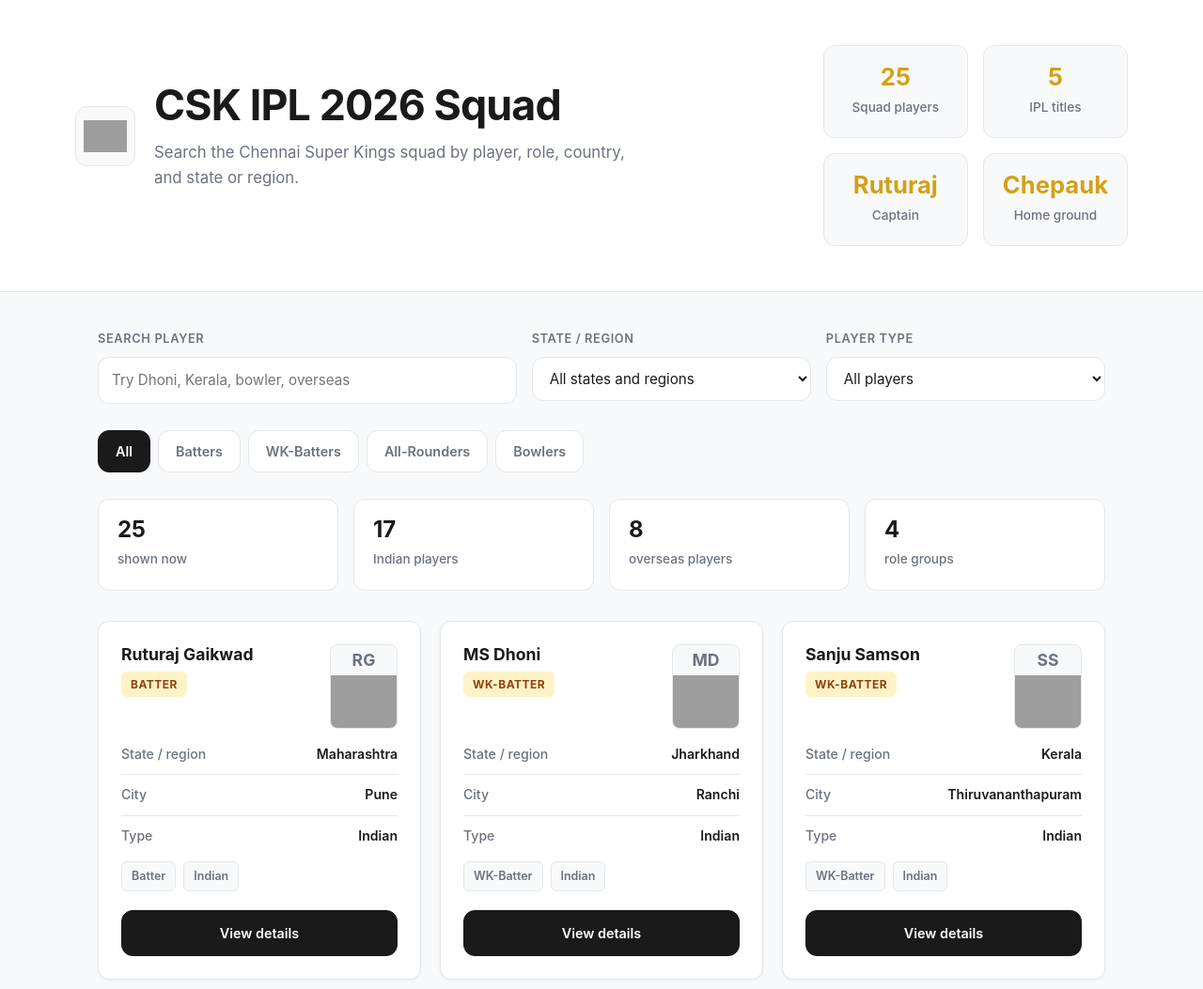
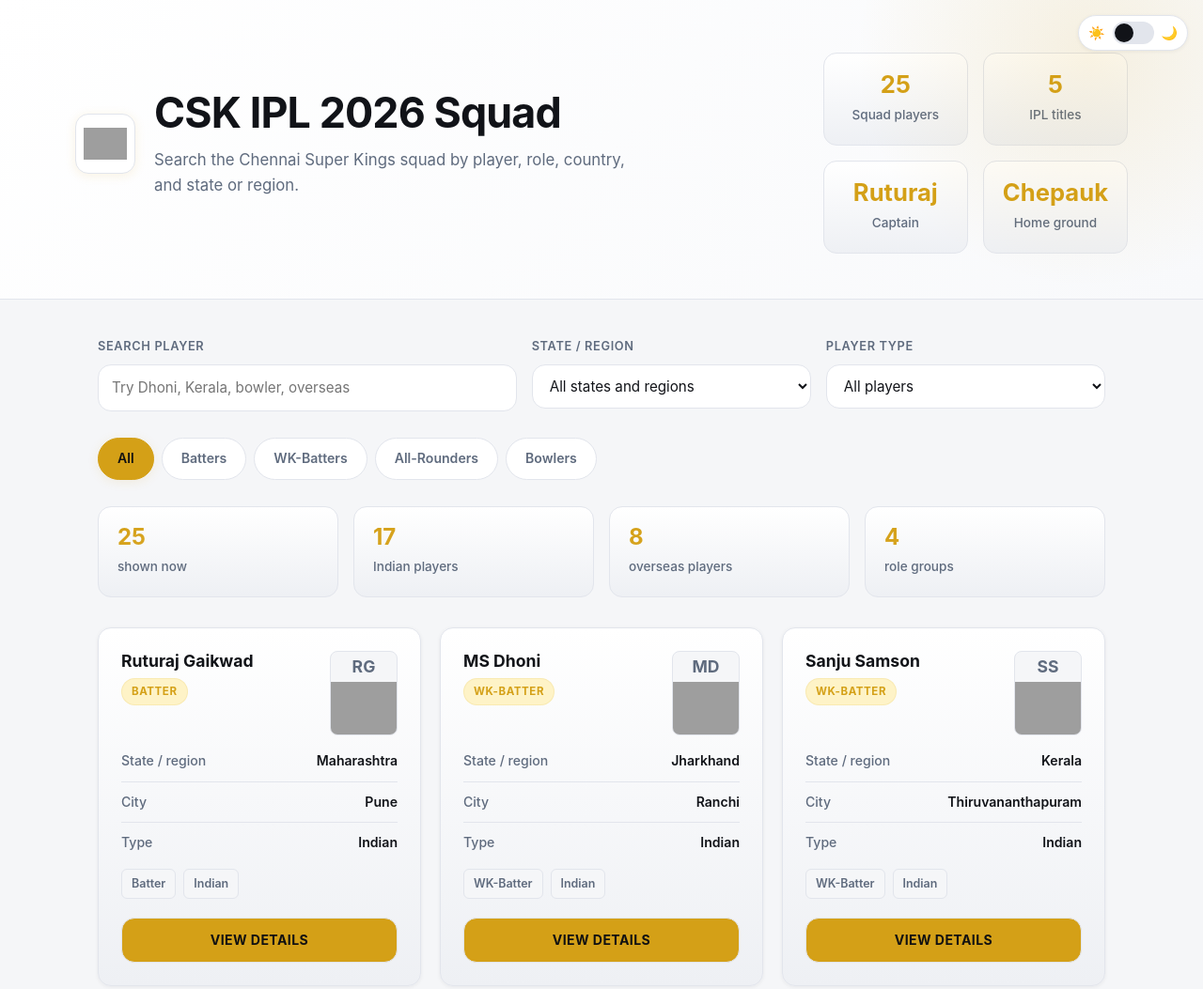
Before and after one commit to sahilnadafexcelligents-glitch/CSK-IPL-2026-Squad, a website: page index.html in a window 1280 px wide. Shown: the top 1053 px of the page at 94% size. Drawn offline with Linux system fonts and the light colour scheme; grey boxes are pictures that could not be loaded.

Commit message:
Add dark mode with light mode toggle and visual enhancements

```diff
--- a/index.html
+++ b/index.html
@@ -6,16 +6,50 @@
   <title>CSK IPL 2026 Squad</title>
   <style>
     :root {
-      --bg: #f8f9fa;
+      --bg: #0c0f14;
+      --bg-subtle: #11151e;
+      --surface: #161b25;
+      --surface-hover: #1c2230;
+      --text: #f0f2f5;
+      --text-secondary: #8b95a8;
+      --border: #252d3a;
+      --border-hover: #3a4457;
+      --accent: #f5c542;
+      --accent-glow: rgba(245, 197, 66, 0.15);
+      --accent-light: rgba(245, 197, 66, 0.1);
+      --accent-text: #d4a017;
+      --radius: 14px;
+      --shadow: 0 2px 8px rgba(0,0,0,0.2);
+      --shadow-hover: 0 8px 24px rgba(0,0,0,0.35), 0 0 0 1px var(--border-hover);
+      --hero-gradient: linear-gradient(135deg, #0c0f14 0%, #151a25 50%, #111820 100%);
+      --card-gradient: linear-gradient(180deg, var(--surface) 0%, var(--bg-subtle) 100%);
+      --toggle-bg: #252d3a;
+      --toggle-knob: #f5c542;
+      --input-bg: #1a2030;
+      --modal-overlay: rgba(0, 0, 0, 0.65);
+    }
+
+    :root.light {
+      --bg: #f5f6f8;
+      --bg-subtle: #eef0f4;
       --surface: #ffffff;
-      --text: #1a1a1a;
-      --text-secondary: #6b7280;
-      --border: #e5e7eb;
+      --surface-hover: #f8f9fb;
+      --text: #111318;
+      --text-secondary: #5f6b7e;
+      --border: #e2e5ec;
+      --border-hover: #c8cdd6;
       --accent: #d4a017;
+      --accent-glow: rgba(212, 160, 23, 0.12);
       --accent-light: #fef3c7;
-      --radius: 12px;
-      --shadow: 0 1px 3px rgba(0,0,0,0.04), 0 1px 2px rgba(0,0,0,0.02);
-      --shadow-hover: 0 4px 12px rgba(0,0,0,0.06);
+      --accent-text: #92400e;
+      --shadow: 0 1px 4px rgba(0,0,0,0.06);
+      --shadow-hover: 0 6px 20px rgba(0,0,0,0.1);
+      --hero-gradient: linear-gradient(135deg, #ffffff 0%, #f8f9fb 100%);
+      --card-gradient: linear-gradient(180deg, var(--surface) 0%, var(--bg-subtle) 100%);
+      --toggle-bg: #e2e5ec;
+      --toggle-knob: #111318;
+      --input-bg: #ffffff;
+      --modal-overlay: rgba(0, 0, 0, 0.35);
     }
 
     * { box-sizing: border-box; margin: 0; padding: 0; }
@@ -26,16 +60,83 @@
       color: var(--text);
       line-height: 1.6;
       -webkit-font-smoothing: antialiased;
+      transition: background 0.3s, color 0.3s;
     }
 
     img { max-width: 100%; display: block; }
     button, input, select { font: inherit; }
 
+    /* Theme toggle */
+    .theme-toggle {
+      position: fixed;
+      top: 16px;
+      right: 16px;
+      z-index: 100;
+      display: flex;
+      align-items: center;
+      gap: 8px;
+      background: var(--surface);
+      border: 1px solid var(--border);
+      border-radius: 50px;
+      padding: 6px 10px;
+      cursor: pointer;
+      box-shadow: var(--shadow);
+      transition: all 0.2s;
+    }
+
+    .theme-toggle:hover {
+      border-color: var(--accent);
+      box-shadow: 0 0 0 2px var(--accent-glow);
+    }
+
+    .toggle-track {
+      width: 44px;
+      height: 24px;
+      background: var(--toggle-bg);
+      border-radius: 12px;
+      position: relative;
+      transition: background 0.2s;
+    }
+
+    .toggle-knob {
+      position: absolute;
+      top: 2px;
+      left: 2px;
+      width: 20px;
+      height: 20px;
+      background: var(--toggle-knob);
+      border-radius: 50%;
+      transition: transform 0.2s;
+    }
+
+    :root:not(.light) .toggle-knob {
+      transform: translateX(20px);
+    }
+
+    .toggle-icon {
+      font-size: 14px;
+      line-height: 1;
+      user-select: none;
+    }
+
     /* Hero */
     .hero {
-      background: var(--surface);
+      background: var(--hero-gradient);
       border-bottom: 1px solid var(--border);
-      padding: 48px 24px;
+      padding: 56px 24px 48px;
+      position: relative;
+      overflow: hidden;
+    }
+
+    .hero::before {
+      content: "";
+      position: absolute;
+      top: -60%;
+      right: -10%;
+      width: 500px;
+      height: 500px;
+      background: radial-gradient(circle, var(--accent-glow) 0%, transparent 70%);
+      pointer-events: none;
     }
 
     .hero-inner {
@@ -59,9 +160,10 @@
       height: 64px;
       object-fit: contain;
       border-radius: var(--radius);
-      background: var(--bg);
+      background: var(--surface);
       padding: 8px;
       border: 1px solid var(--border);
+      box-shadow: 0 2px 12px var(--accent-glow);
     }
 
     .hero h1 {
@@ -86,11 +188,17 @@
     }
 
     .stat {
-      background: var(--bg);
+      background: var(--card-gradient);
       border: 1px solid var(--border);
       border-radius: var(--radius);
       padding: 20px;
       text-align: center;
+      transition: border-color 0.2s, transform 0.2s;
+    }
+
+    .stat:hover {
+      border-color: var(--accent);
+      transform: translateY(-1px);
     }
 
     .stat strong {
@@ -139,17 +247,17 @@
       border: 1px solid var(--border);
       border-radius: var(--radius);
       padding: 12px 14px;
-      background: var(--surface);
+      background: var(--input-bg);
       color: var(--text);
       font-size: 0.95rem;
-      transition: border-color 0.15s, box-shadow 0.15s;
+      transition: border-color 0.2s, box-shadow 0.2s, background 0.2s;
     }
 
     .field input:focus,
     .field select:focus {
       outline: none;
       border-color: var(--accent);
-      box-shadow: 0 0 0 3px var(--accent-light);
+      box-shadow: 0 0 0 3px var(--accent-glow);
     }
 
     /* Tabs */
@@ -164,23 +272,25 @@
       border: 1px solid var(--border);
       background: var(--surface);
       color: var(--text-secondary);
-      border-radius: var(--radius);
-      padding: 10px 18px;
+      border-radius: 50px;
+      padding: 10px 20px;
       cursor: pointer;
       font-weight: 600;
-      font-size: 0.9rem;
-      transition: all 0.15s;
+      font-size: 0.88rem;
+      transition: all 0.2s;
     }
 
     .tab:hover {
       border-color: var(--accent);
       color: var(--accent);
+      background: var(--accent-light);
     }
 
     .tab.active {
-      background: var(--text);
-      color: var(--surface);
-      border-color: var(--text);
+      background: var(--accent);
+      color: #111;
+      border-color: var(--accent);
+      box-shadow: 0 2px 12px var(--accent-glow);
     }
 
     /* Summary */
@@ -192,17 +302,25 @@
     }
 
     .summary-item {
-      background: var(--surface);
+      background: var(--card-gradient);
       border: 1px solid var(--border);
       border-radius: var(--radius);
       padding: 20px;
+      transition: border-color 0.2s;
+    }
+
+    .summary-item:hover {
+      border-color: var(--border-hover);
     }
 
     .summary-item strong {
       display: block;
       font-size: 1.5rem;
       font-weight: 700;
-      color: var(--text);
+      background: linear-gradient(135deg, var(--accent) 0%, #e8b84f 100%);
+      -webkit-background-clip: text;
+      -webkit-text-fill-color: transparent;
+      background-clip: text;
       line-height: 1;
       margin-bottom: 6px;
     }
@@ -221,7 +339,7 @@
     }
 
     .player-card {
-      background: var(--surface);
+      background: var(--card-gradient);
       border: 1px solid var(--border);
       border-radius: var(--radius);
       padding: 24px;
@@ -229,13 +347,14 @@
       flex-direction: column;
       gap: 16px;
       box-shadow: var(--shadow);
-      transition: transform 0.2s, box-shadow 0.2s;
+      transition: transform 0.2s, box-shadow 0.2s, border-color 0.2s;
       cursor: default;
     }
 
     .player-card:hover {
-      transform: translateY(-2px);
+      transform: translateY(-4px);
       box-shadow: var(--shadow-hover);
+      border-color: var(--border-hover);
     }
 
     .player-top {
@@ -254,14 +373,15 @@
 
     .role {
       display: inline-block;
-      font-size: 0.75rem;
+      font-size: 0.72rem;
       font-weight: 700;
       text-transform: uppercase;
-      letter-spacing: 0.04em;
+      letter-spacing: 0.05em;
       padding: 4px 10px;
-      border-radius: 6px;
+      border-radius: 50px;
       background: var(--accent-light);
-      color: #92400e;
+      color: var(--accent);
+      border: 1px solid var(--accent-glow);
     }
 
     .player-photo {
@@ -340,23 +460,26 @@
       margin-top: 4px;
       width: 100%;
       padding: 12px;
-      border: 1px solid var(--text);
+      border: 1px solid var(--border);
       border-radius: var(--radius);
-      background: var(--text);
-      color: var(--surface);
-      font-weight: 600;
-      font-size: 0.9rem;
+      background: var(--accent);
+      color: #111;
+      font-weight: 700;
+      font-size: 0.88rem;
       cursor: pointer;
-      transition: opacity 0.15s;
+      transition: all 0.2s;
+      text-transform: uppercase;
+      letter-spacing: 0.03em;
     }
 
     .details-btn:hover {
-      opacity: 0.85;
+      background: #e8b84f;
+      box-shadow: 0 4px 16px var(--accent-glow);
     }
 
     .empty {
       display: none;
-      padding: 48px;
+      padding: 56px 24px;
       text-align: center;
       color: var(--text-secondary);
       font-size: 1rem;
@@ -366,23 +489,23 @@
     }
 
     .note {
-      margin-top: 40px;
-      padding-top: 24px;
+      margin-top: 48px;
+      padding-top: 28px;
       border-top: 1px solid var(--border);
       color: var(--text-secondary);
       font-size: 0.88rem;
     }
 
     .note a {
-      color: var(--text);
+      color: var(--accent);
       font-weight: 600;
       text-decoration: none;
-      border-bottom: 1px solid var(--border);
+      border-bottom: 1px solid transparent;
+      transition: border-color 0.2s;
     }
 
     .note a:hover {
       border-bottom-color: var(--accent);
-      color: var(--accent);
     }
 
     /* Modal */
@@ -393,8 +516,8 @@
       align-items: center;
       justify-content: center;
       padding: 24px;
-      background: rgba(0, 0, 0, 0.4);
-      backdrop-filter: blur(4px);
+      background: var(--modal-overlay);
+      backdrop-filter: blur(8px);
       z-index: 50;
     }
 
@@ -405,10 +528,11 @@
     .modal-panel {
       width: min(480px, 100%);
       background: var(--surface);
+      border: 1px solid var(--border);
       border-radius: var(--radius);
-      box-shadow: 0 20px 60px rgba(0,0,0,0.15);
+      box-shadow: 0 24px 80px rgba(0,0,0,0.3);
       overflow: hidden;
-      animation: modalIn 0.2s ease;
+      animation: modalIn 0.25s ease;
     }
 
     @keyframes modalIn {
@@ -503,9 +627,17 @@
       .grid { grid-template-columns: 1fr; }
     }
   </style>
-<base target="_blank">
+  <base target="_blank">
 </head>
 <body>
+  <button class="theme-toggle" id="themeToggle" aria-label="Toggle dark and light mode">
+    <span class="toggle-icon" aria-hidden="true">☀️</span>
+    <div class="toggle-track">
+      <div class="toggle-knob"></div>
+    </div>
+    <span class="toggle-icon" aria-hidden="true">🌙</span>
+  </button>
+
   <header class="hero">
     <div class="hero-inner">
       <section>
@@ -749,6 +881,20 @@
     closeModal.addEventListener("click", () => modal.classList.remove("open"));
     modal.addEventListener("click", e => { if (e.target === modal) modal.classList.remove("open"); });
     window.addEventListener("keydown", e => { if (e.key === "Escape") modal.classList.remove("open"); });
+
+    /* Theme toggle */
+    const themeToggle = document.querySelector("#themeToggle");
+    const prefersDark = window.matchMedia("(prefers-color-scheme: dark)").matches;
+    const savedTheme = localStorage.getItem("theme");
+
+    if (savedTheme === "light" || (!savedTheme && !prefersDark)) {
+      document.documentElement.classList.add("light");
+    }
+
+    themeToggle.addEventListener("click", () => {
+      document.documentElement.classList.toggle("light");
+      localStorage.setItem("theme", document.documentElement.classList.contains("light") ? "light" : "dark");
+    });
   </script>
 </body>
 </html>
```
